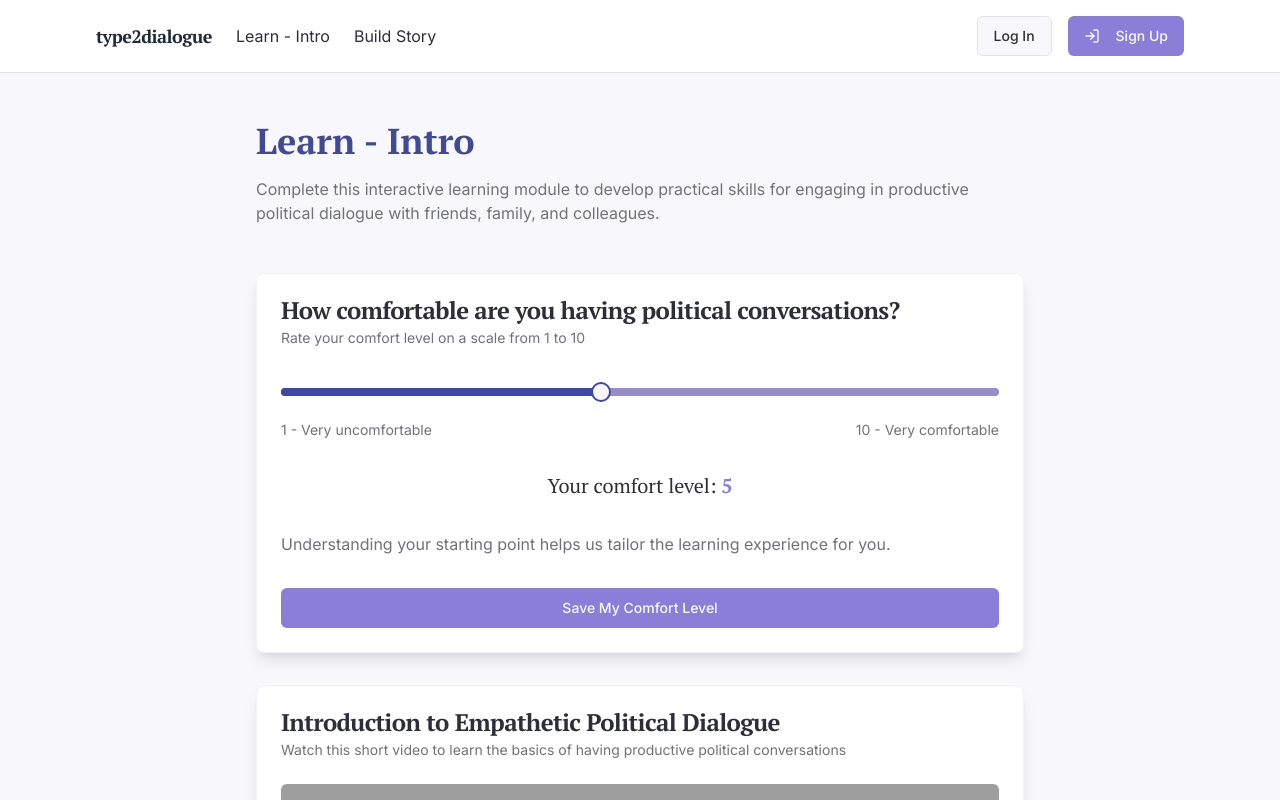
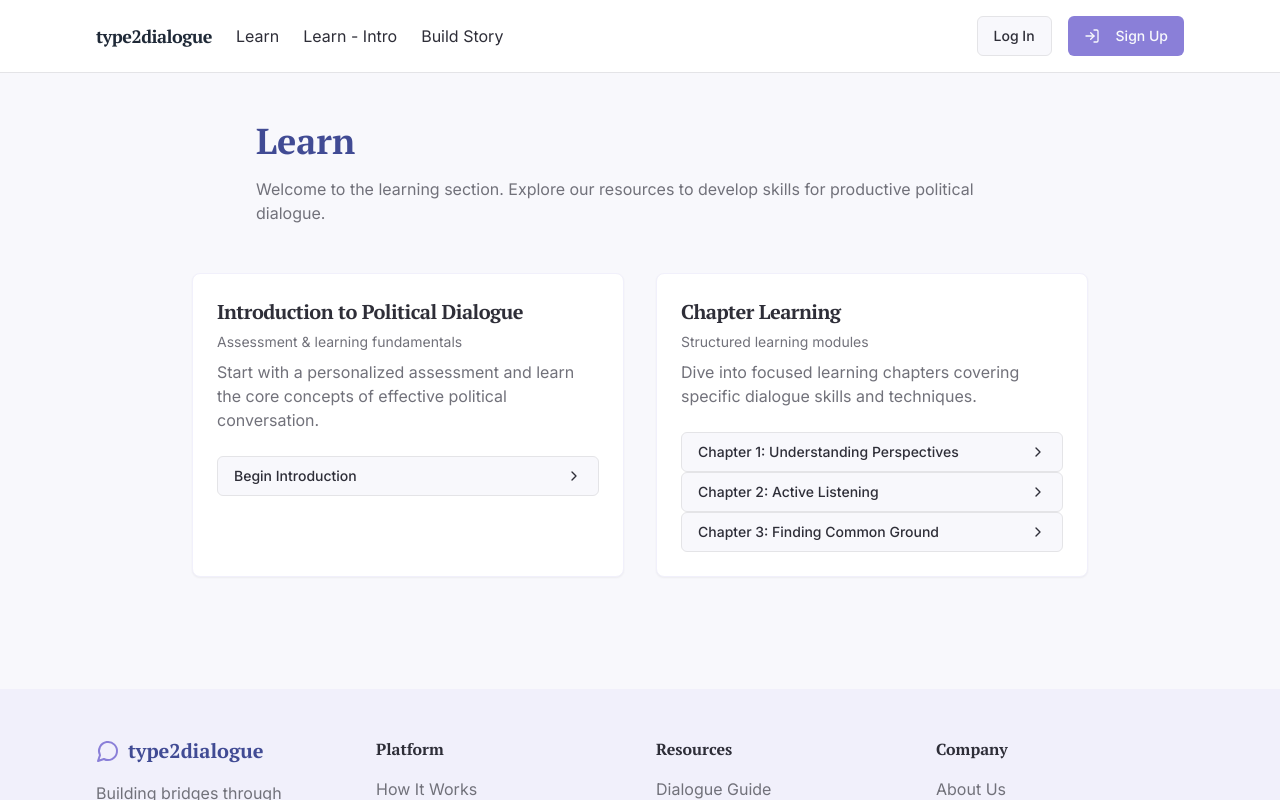
Before and after one commit to djechlin/empathy-wins-dialogue, a React (Vite) app: page /learn in a window 1280 px wide. Shown: the top 800 px of the page. Built offline with nearby package versions, Linux system fonts and the light colour scheme; grey boxes are pictures that could not be loaded; a web font is replaced by a local one.

Commit message:
Refactor: Implement top-level Learn page
- Create a top-level Learn page.
- Update routes to point "/learn" to the new page and "/learn-intro" to the existing page.

```diff
--- a/src/App.tsx
+++ b/src/App.tsx
@@ -6,6 +6,7 @@ import { QueryClient, QueryClientProvider } from "@tanstack/react-query";
 import { BrowserRouter, Routes, Route } from "react-router-dom";
 import Index from "./pages/Index";
 import Learn from "./pages/Learn";
+import LearnIntro from "./pages/LearnIntro";
 import LearnChapter from "./pages/LearnChapter";
 import BuildStory from "./pages/BuildStory";
 import Auth from "./pages/Auth";
@@ -22,6 +23,7 @@ const App = () => (
         <Routes>
           <Route path="/" element={<Index />} />
           <Route path="/learn" element={<Learn />} />
+          <Route path="/learn-intro" element={<LearnIntro />} />
           <Route path="/learn/:chapterId" element={<LearnChapter />} />
           <Route path="/build-story" element={<BuildStory />} />
           <Route path="/auth" element={<Auth />} />
--- a/src/components/layout/Navbar.tsx
+++ b/src/components/layout/Navbar.tsx
@@ -47,6 +47,10 @@ const Navbar = () => {
           </Link>
 
           <Link to="/learn" className="text-foreground hover:text-dialogue-purple transition-colors">
+            Learn
+          </Link>
+
+          <Link to="/learn-intro" className="text-foreground hover:text-dialogue-purple transition-colors">
             Learn - Intro
           </Link>
 
--- a/src/pages/Learn.tsx
+++ b/src/pages/Learn.tsx
@@ -3,91 +3,82 @@ import React from 'react';
 import { Link } from 'react-router-dom';
 import Navbar from '@/components/layout/Navbar';
 import Footer from '@/components/layout/Footer';
-import LearningCards from '@/components/learn/LearningCards';
 import { Card, CardContent, CardDescription, CardHeader, CardTitle } from '@/components/ui/card';
-import { BookOpen, ChevronRight, BookCheck } from 'lucide-react';
+import { BookOpen, ChevronRight } from 'lucide-react';
 import { Button } from '@/components/ui/button';
 
 const Learn = () => {
-  const chapters = [
-    {
-      id: 'chapter1',
-      title: 'Understanding Different Perspectives',
-      description: 'Learn how to recognize and appreciate different viewpoints in political conversations',
-      lessonsCount: 3,
-      progress: 0
-    },
-    {
-      id: 'chapter2',
-      title: 'Active Listening Techniques',
-      description: 'Master the art of truly hearing others during challenging political discussions',
-      lessonsCount: 3,
-      progress: 0
-    },
-    {
-      id: 'chapter3',
-      title: 'Finding Common Ground',
-      description: 'Discover strategies for identifying shared values despite political differences',
-      lessonsCount: 3,
-      progress: 0
-    }
-  ];
-
   return (
     <div className="min-h-screen flex flex-col">
       <Navbar />
       <main className="flex-grow">
         <div className="container-custom py-12">
           <div className="max-w-3xl mx-auto mb-12">
-            <h1 className="text-3xl md:text-4xl font-bold text-dialogue-darkblue mb-4">Learn - Intro</h1>
+            <h1 className="text-3xl md:text-4xl font-bold text-dialogue-darkblue mb-4">Learn</h1>
             <p className="text-muted-foreground mb-8">
-              Complete this interactive learning module to develop practical skills for engaging in productive
-              political dialogue with friends, family, and colleagues.
+              Welcome to the learning section. Explore our resources to develop skills for productive political dialogue.
             </p>
           </div>
 
-          {/* Learning Assessment and Setup */}
-          <div className="max-w-3xl mx-auto mb-16">
-            <LearningCards />
-          </div>
-
-          {/* Chapter Cards Section */}
-          <div className="max-w-4xl mx-auto mt-16 pt-8 border-t">
-            <h2 className="text-2xl font-bold text-dialogue-darkblue mb-6 flex items-center gap-2">
-              <BookOpen className="h-5 w-5 text-dialogue-purple" />
-              Learning Chapters
-            </h2>
-
-            <p className="text-muted-foreground mb-8">
-              After completing your initial assessment above, work through these structured learning chapters
-              to develop your political conversation skills.
-            </p>
-
-            <div className="grid grid-cols-1 md:grid-cols-2 lg:grid-cols-3 gap-6 mb-8">
-              {chapters.map((chapter) => (
-                <Card key={chapter.id} className="border-dialogue-neutral hover:shadow-md transition-shadow">
+          {/* Learning Paths */}
+          <div className="max-w-4xl mx-auto grid grid-cols-1 md:grid-cols-2 gap-8">
+            <Card className="border-dialogue-neutral hover:shadow-md transition-shadow">
               <CardHeader className="pb-2">
                 <CardTitle className="text-xl">
-                      {chapter.title}
+                  Introduction to Political Dialogue
                 </CardTitle>
                 <CardDescription>
-                      {chapter.lessonsCount} lessons
+                  Assessment & learning fundamentals
                 </CardDescription>
               </CardHeader>
               <CardContent>
                 <p className="text-muted-foreground mb-6">
-                      {chapter.description}
+                  Start with a personalized assessment and learn the core concepts of effective political conversation.
                 </p>
-                    <Link to={`/learn/${chapter.id}`}>
+                <Link to="/learn-intro">
                   <Button variant="outline" className="w-full mt-2 flex justify-between items-center">
-                        <span>Start Chapter</span>
+                    <span>Begin Introduction</span>
                     <ChevronRight className="h-4 w-4" />
                   </Button>
                 </Link>
               </CardContent>
             </Card>
-              ))}
+
+            <Card className="border-dialogue-neutral hover:shadow-md transition-shadow">
+              <CardHeader className="pb-2">
+                <CardTitle className="text-xl">
+                  Chapter Learning
+                </CardTitle>
+                <CardDescription>
+                  Structured learning modules
+                </CardDescription>
+              </CardHeader>
+              <CardContent>
+                <p className="text-muted-foreground mb-6">
+                  Dive into focused learning chapters covering specific dialogue skills and techniques.
+                </p>
+                <div className="space-y-3">
+                  <Link to="/learn/chapter1">
+                    <Button variant="outline" className="w-full flex justify-between items-center">
+                      <span>Chapter 1: Understanding Perspectives</span>
+                      <ChevronRight className="h-4 w-4" />
+                    </Button>
+                  </Link>
+                  <Link to="/learn/chapter2">
+                    <Button variant="outline" className="w-full flex justify-between items-center">
+                      <span>Chapter 2: Active Listening</span>
+                      <ChevronRight className="h-4 w-4" />
+                    </Button>
+                  </Link>
+                  <Link to="/learn/chapter3">
+                    <Button variant="outline" className="w-full flex justify-between items-center">
+                      <span>Chapter 3: Finding Common Ground</span>
+                      <ChevronRight className="h-4 w-4" />
+                    </Button>
+                  </Link>
                 </div>
+              </CardContent>
+            </Card>
           </div>
         </div>
       </main>
--- /dev/null
+++ b/src/pages/LearnIntro.tsx
@@ -0,0 +1,104 @@
+
+import React from 'react';
+import { Link } from 'react-router-dom';
+import Navbar from '@/components/layout/Navbar';
+import Footer from '@/components/layout/Footer';
+import LearningCards from '@/components/learn/LearningCards';
+import { Card, CardContent, CardDescription, CardHeader, CardTitle } from '@/components/ui/card';
+import { BookOpen, ChevronRight, BookCheck } from 'lucide-react';
+import { Button } from '@/components/ui/button';
+
+const LearnIntro = () => {
+  const chapters = [
+    {
+      id: 'chapter1',
+      title: 'Understanding Different Perspectives',
+      description: 'Learn how to recognize and appreciate different viewpoints in political conversations',
+      lessonsCount: 3,
+      progress: 0
+    },
+    {
+      id: 'chapter2',
+      title: 'Active Listening Techniques',
+      description: 'Master the art of truly hearing others during challenging political discussions',
+      lessonsCount: 3,
+      progress: 0
+    },
+    {
+      id: 'chapter3',
+      title: 'Finding Common Ground',
+      description: 'Discover strategies for identifying shared values despite political differences',
+      lessonsCount: 3,
+      progress: 0
+    }
+  ];
+
+  return (
+    <div className="min-h-screen flex flex-col">
+      <Navbar />
+      <main className="flex-grow">
+        <div className="container-custom py-12">
+          <div className="max-w-3xl mx-auto mb-12">
+            <div className="flex items-center gap-2 text-sm text-muted-foreground mb-4">
+              <Link to="/learn" className="hover:text-dialogue-purple">Learn</Link>
+              <ChevronRight className="h-4 w-4" />
+              <span className="text-foreground">Introduction</span>
+            </div>
+            <h1 className="text-3xl md:text-4xl font-bold text-dialogue-darkblue mb-4">Learn - Intro</h1>
+            <p className="text-muted-foreground mb-8">
+              Complete this interactive learning module to develop practical skills for engaging in productive
+              political dialogue with friends, family, and colleagues.
+            </p>
+          </div>
+
+          {/* Learning Assessment and Setup */}
+          <div className="max-w-3xl mx-auto mb-16">
+            <LearningCards />
+          </div>
+
+          {/* Chapter Cards Section */}
+          <div className="max-w-4xl mx-auto mt-16 pt-8 border-t">
+            <h2 className="text-2xl font-bold text-dialogue-darkblue mb-6 flex items-center gap-2">
+              <BookOpen className="h-5 w-5 text-dialogue-purple" />
+              Learning Chapters
+            </h2>
+
+            <p className="text-muted-foreground mb-8">
+              After completing your initial assessment above, work through these structured learning chapters
+              to develop your political conversation skills.
+            </p>
+
+            <div className="grid grid-cols-1 md:grid-cols-2 lg:grid-cols-3 gap-6 mb-8">
+              {chapters.map((chapter) => (
+                <Card key={chapter.id} className="border-dialogue-neutral hover:shadow-md transition-shadow">
+                  <CardHeader className="pb-2">
+                    <CardTitle className="text-xl">
+                      {chapter.title}
+                    </CardTitle>
+                    <CardDescription>
+                      {chapter.lessonsCount} lessons
+                    </CardDescription>
+                  </CardHeader>
+                  <CardContent>
+                    <p className="text-muted-foreground mb-6">
+                      {chapter.description}
+                    </p>
+                    <Link to={`/learn/${chapter.id}`}>
+                      <Button variant="outline" className="w-full mt-2 flex justify-between items-center">
+                        <span>Start Chapter</span>
+                        <ChevronRight className="h-4 w-4" />
+                      </Button>
+                    </Link>
+                  </CardContent>
+                </Card>
+              ))}
+            </div>
+          </div>
+        </div>
+      </main>
+      <Footer />
+    </div>
+  );
+};
+
+export default LearnIntro;
```
Lines whose indentation alone changed are shown as unchanged.
